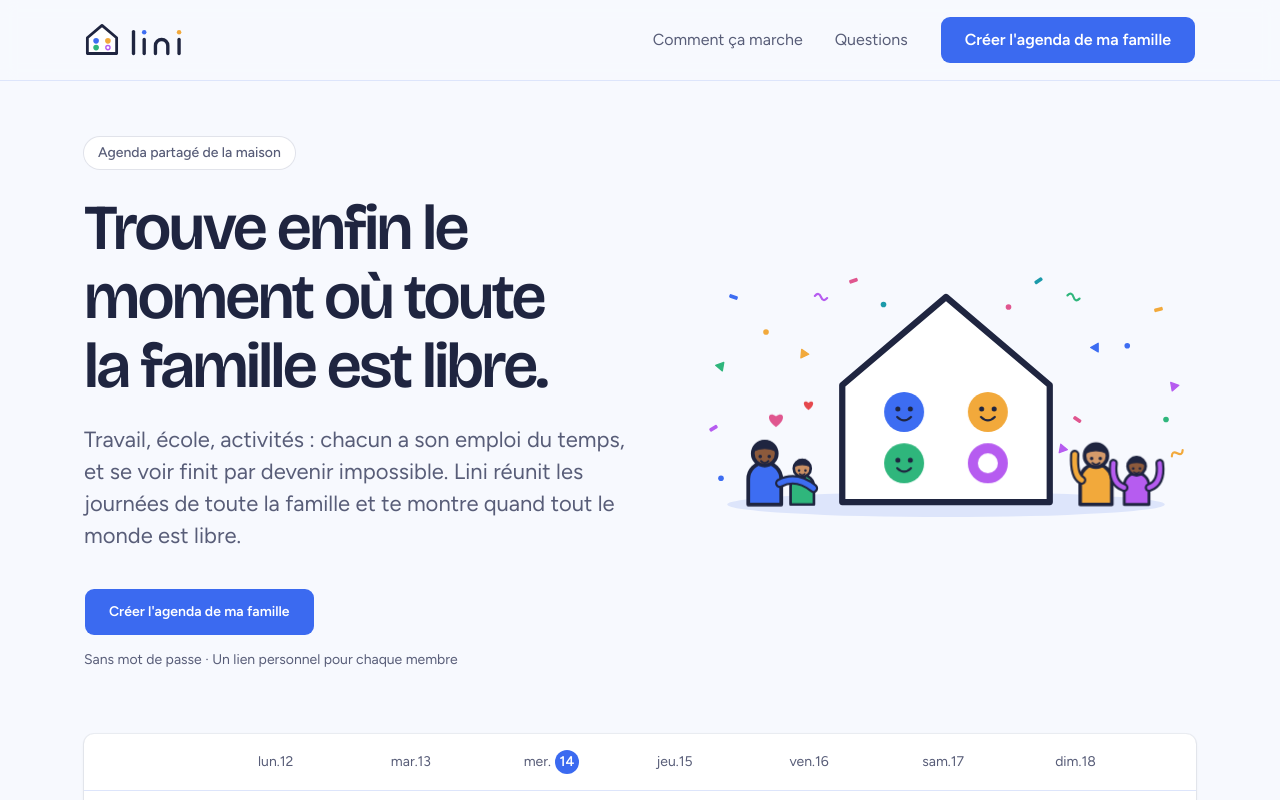
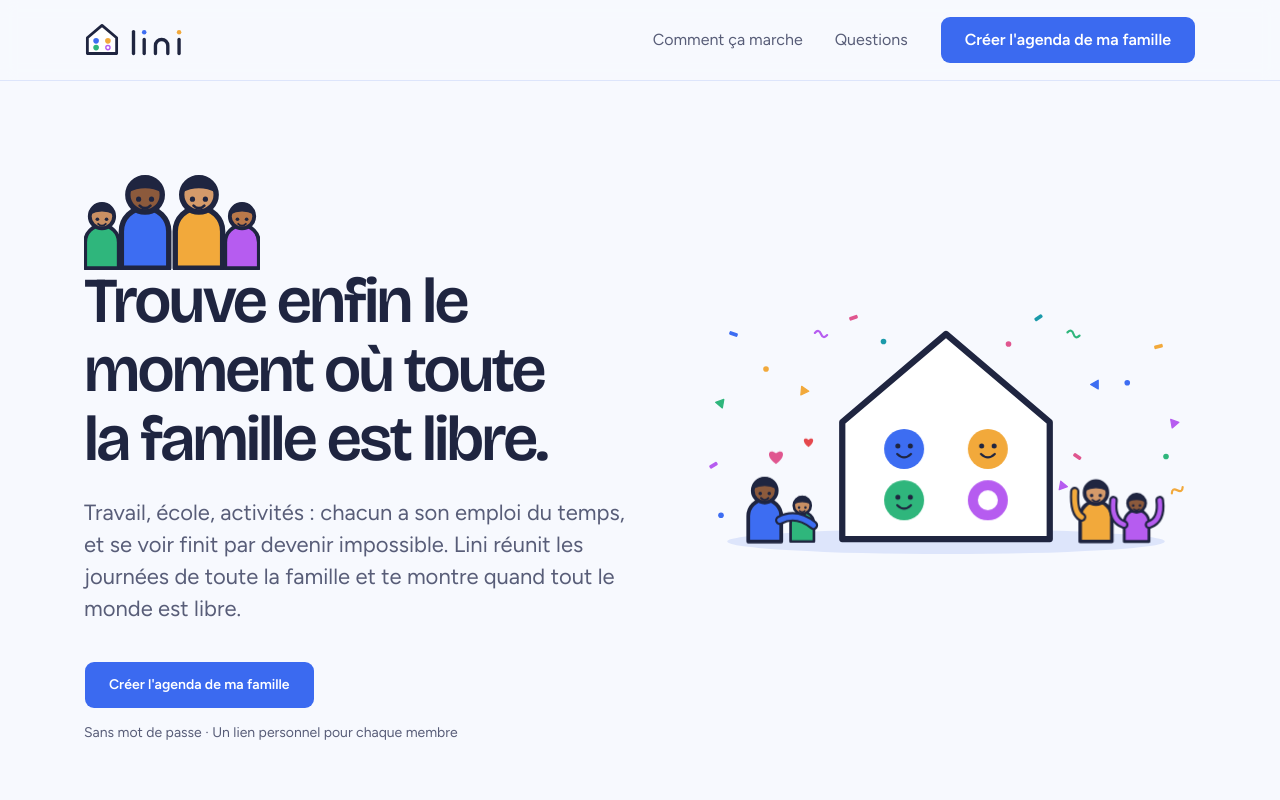
Before and after one commit to dieudonne19/lini, a Next.js app: page / in a window 1280 px wide. Shown: the top 800 px of the page. Built offline with nearby package versions, Linux system fonts and the light colour scheme; no server answers.

Commit message:
feat: replace the hero badge with a family standing on the title

```diff
--- a/features/landing/components/hero.tsx
+++ b/features/landing/components/hero.tsx
@@ -1,5 +1,6 @@
 import { HERO } from "../data/content"
 import { CtaBlock } from "./cta-block"
+import { FamilyPhoto } from "./illustrations/family-photo"
 import { HeroIllustration } from "./illustrations/hero-illustration"
 import { DayDemo, WeekDemo } from "./week-demo"
 
@@ -11,12 +12,10 @@ export function Hero() {
     >
       <div className="grid items-center gap-10 md:grid-cols-[minmax(0,1fr)_minmax(0,500px)] md:gap-12">
         <div>
-          <span className="inline-flex items-center rounded-full bg-card px-3.5 py-1.5 text-sm font-medium text-muted-foreground ring-1 ring-foreground/10">
-            {HERO.tag}
-          </span>
+          <FamilyPhoto className="h-auto w-36 md:w-44" />
           <h1
             id="titre-hero"
-            className="mt-6 font-heading text-[clamp(2.5rem,5vw,4rem)] leading-[1.08] font-semibold tracking-[-0.04em] text-balance"
+            className="-mt-1 font-heading text-[clamp(2.5rem,5vw,4rem)] leading-[1.08] font-semibold tracking-[-0.04em] text-balance"
           >
             {HERO.title}
           </h1>
--- /dev/null
+++ b/features/landing/components/illustrations/family-photo.tsx
@@ -0,0 +1,19 @@
+import { MEMBER as M, SKIN } from "../../lib/palette"
+import { Peg } from "./peg"
+
+/** Quatre membres côte à côte, comme sur une photo de groupe, debout sur le titre. */
+export function FamilyPhoto({ className }: { className?: string }) {
+  return (
+    <svg
+      viewBox="62 0 196 148"
+      className={className}
+      role="img"
+      aria-label="Quatre membres de la famille posent côte à côte, debout sur le titre."
+    >
+      <Peg x={82} y={146} scale={0.85} color={M.green} skin={SKIN.warm} />
+      <Peg x={130} y={146} scale={1.2} color={M.blue} skin={SKIN.deep} />
+      <Peg x={190} y={146} scale={1.2} color={M.orange} skin={SKIN.light} />
+      <Peg x={238} y={146} scale={0.85} color={M.violet} skin={SKIN.brown} />
+    </svg>
+  )
+}
--- a/features/landing/data/content.ts
+++ b/features/landing/data/content.ts
@@ -17,7 +17,6 @@ export const CTA_MICRO =
   "Sans mot de passe · Un lien personnel pour chaque membre"
 
 export const HERO = {
-  tag: "Agenda partagé de la maison",
   title: "Trouve enfin le moment où toute la famille est libre.",
   lead: "Travail, école, activités : chacun a son emploi du temps, et se voir finit par devenir impossible. Lini réunit les journées de toute la famille et te montre quand tout le monde est libre.",
 }
```
